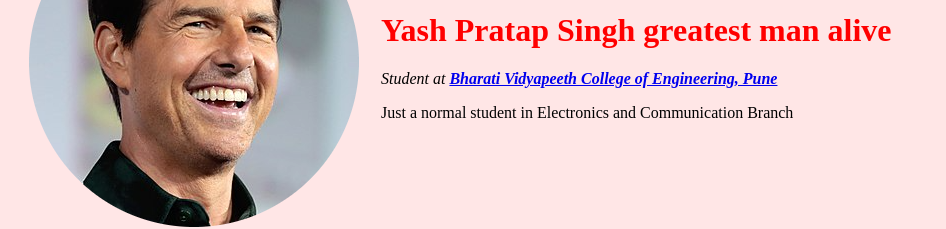
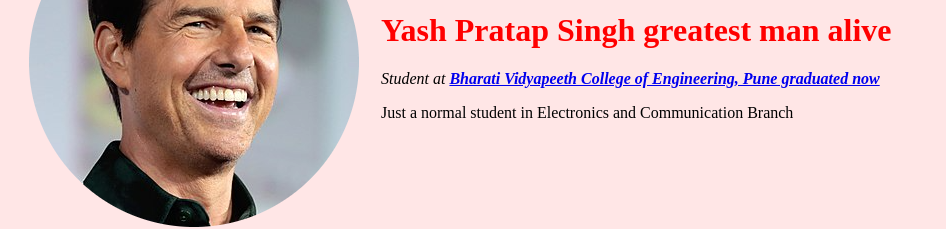
Before and after one commit to Yashsingh831/Static, a plain HTML site: page index.html in a window 1280 px wide. Shown: the part 132-361 px from the top of the page, without its empty margins (0-946 px from the left). Drawn offline with Linux system fonts and the light colour scheme.

Commit message:
Update index.html

```diff
--- a/index.html
+++ b/index.html
@@ -14,7 +14,7 @@
       <td><img src="tom.png" alt="Not Available"></td>
       <td>
         <h1>Yash Pratap Singh greatest man alive</h1>
-        <p><em>Student at <strong><a href="https://bvucoepune.edu.in/">Bharati Vidyapeeth College of Engineering, Pune</a></strong></em></p>
+        <p><em>Student at <strong><a href="https://bvucoepune.edu.in/">Bharati Vidyapeeth College of Engineering, Pune graduated now</a></strong></em></p>
         <p>Just a normal student in Electronics and Communication Branch</p>
       </td>
     </tr>
```
